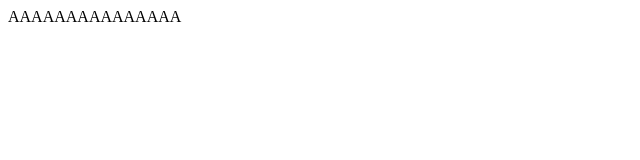
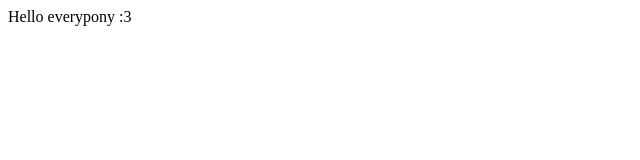
Before and after one commit to R4veyard/R4veyard.github.io, a plain HTML site: page index.html in a window 1280 px wide. Shown: the full height of the page, 0-640 px from the left. Drawn offline with Linux system fonts and the light colour scheme.

Commit message:
Update index.html

```diff
--- a/index.html
+++ b/index.html
@@ -1,3 +1,3 @@
 <html>
-  AAAAAAAAAAAAAAA
+  Hello everypony :3
 </html>
```
